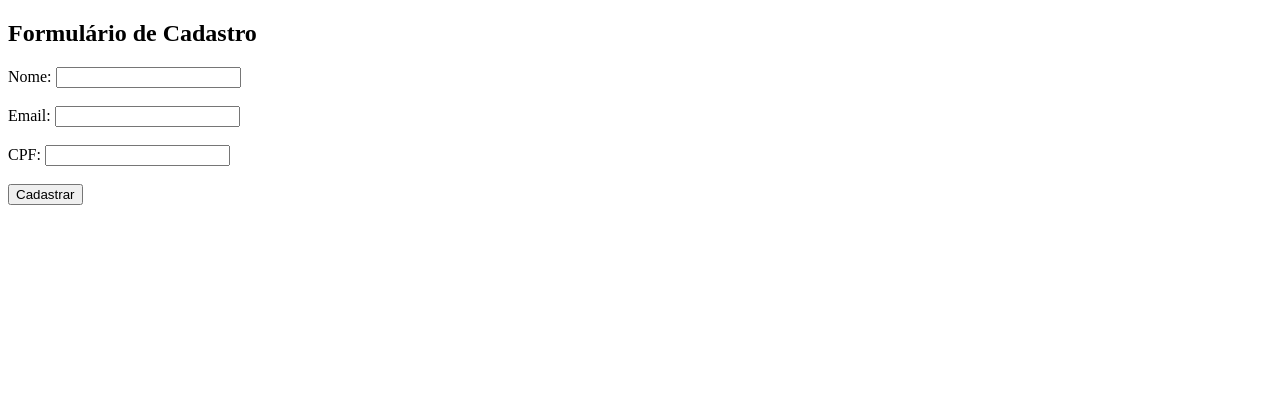
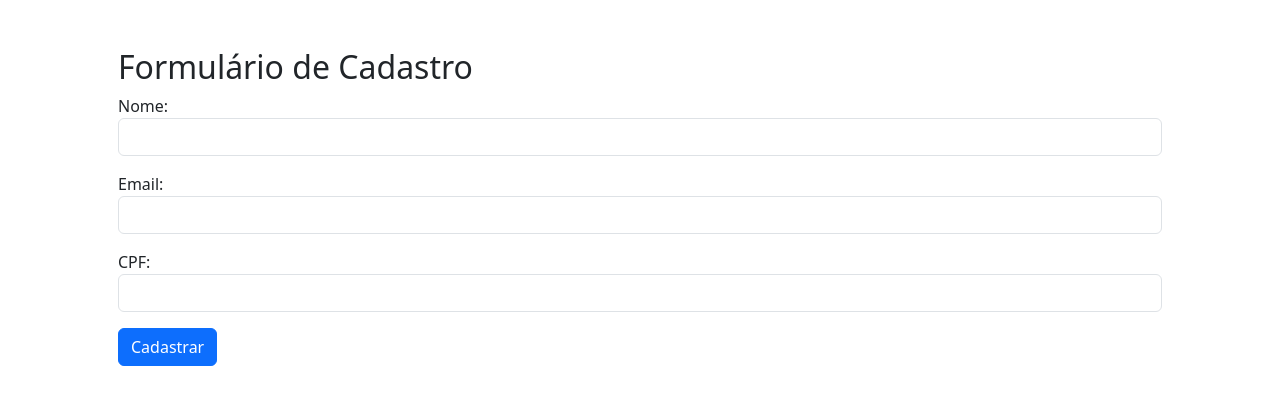
Before and after one commit to smariarnhold/progweb20242, a PHP site: page /exercicio4.php/cadcliente.php in a window 1280 px wide. Shown: the top 413 px of the page. Run offline with PHP 8.4, Linux system fonts and the light colour scheme.

Commit message:
Update cadcliente.php

```diff
--- a/exercicio4.php/cadcliente.php
+++ b/exercicio4.php/cadcliente.php
@@ -3,8 +3,12 @@
 <head>
     <meta charset="UTF-8">
     <title>Cadastro</title>
+    <!-- Inclusão do Bootstrap via CDN -->
+    <link href="https://cdn.jsdelivr.net/npm/bootstrap@5.3.1/dist/css/bootstrap.min.css" rel="stylesheet" integrity="sha384-4bw+/aepP/YC94hEpVNVgiZdgIC5+VKNBQNGCHeKRQN+PtmoHDEXuppvnDJzQIu9" crossorigin="anonymous">
+    <script src="https://cdn.jsdelivr.net/npm/bootstrap@5.3.1/dist/js/bootstrap.bundle.min.js" integrity="sha384-HwwvtgBNo3bZJJLYd8oVXjrBZt8cqVSpeBNS5n7C8IVInixGAoxmnlMuBnhbgrkm" crossorigin="anonymous" defer></script>
 </head>
 <body>
+    <div class="container p-5">
         <h2>Formulário de Cadastro</h2>
 
         <?php
@@ -14,20 +18,25 @@
         }
         ?>
 
+
         <form action="dadosform.php" method="post">
+            <div class="mb-3">
                 <label for="nome">Nome:</label>
-        <input type="text" id="nome" name="nome" required>
-        <br><br>
+                <input type="text" class="form-control" id="nome" name="nome" required>
+            </div>
 
+            <div class="mb-3">
                 <label for="email">Email:</label>
-        <input type="email" id="email" name="email" required>
-        <br><br>
+                <input type="email" class="form-control" id="email" name="email" required>
+            </div>
 
+            <div class="mb-3">
                 <label for="cpf">CPF:</label>
-        <input type="text" id="cpf" name="cpf" required>
-        <br><br>
+                <input type="text" class="form-control" id="cpf" name="cpf" required>
+            </div>
 
-        <input type="submit" value="Cadastrar">
+            <button type="submit" class="btn btn-primary">Cadastrar</button>
         </form>
+    </div>
 </body>
 </html>
```
Lines whose indentation alone changed are shown as unchanged.
